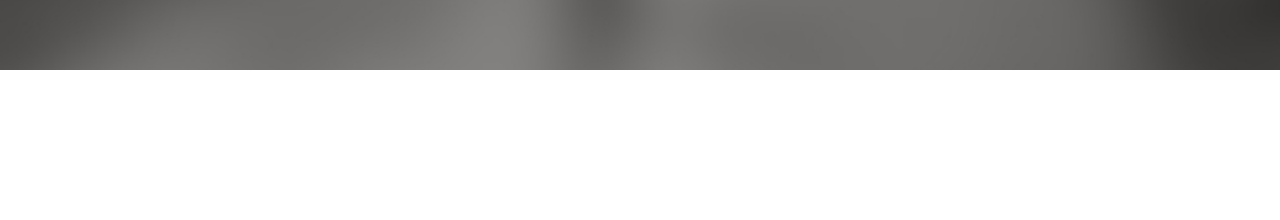
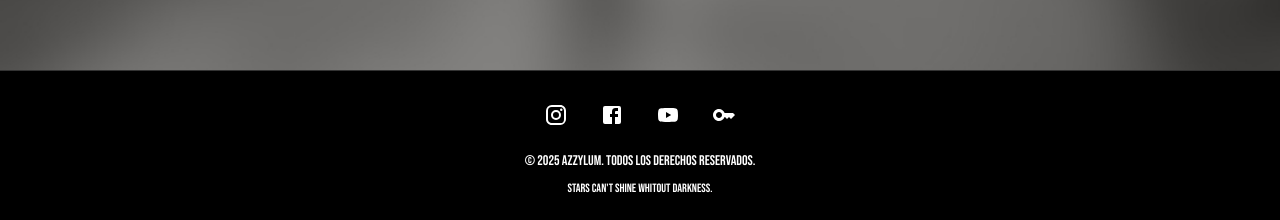
Before and after one commit to PapaDrago/Azzylvm, a React (Vite) app: page / in a window 1280 px wide. Shown: the part 2191-2411 px from the top of the page. Before the commit the page ends 2261 px from the top, so only its background shows below. Built offline with nearby package versions, Linux system fonts and the light colour scheme.

Commit message:
5 secrets

```diff
--- a/src/App.tsx
+++ b/src/App.tsx
@@ -4,6 +4,7 @@ import Home from "./pages/Home";
 import Images from "./pages/Images";
 import Video from "./pages/Video";
 import { SecretsProvider } from "./contexts/SecretsContext";
+import Footer from "./components/Footer";
 
 function App() {
   return (
@@ -13,6 +14,7 @@ function App() {
       <Video />
       <Images />
       <FloatingSocialButton />
+      <Footer />
     </SecretsProvider>
   );
 }
--- a/src/components/Footer.tsx
+++ b/src/components/Footer.tsx
@@ -0,0 +1,91 @@
+import React, { useState } from "react";
+import { Box, Container, Typography, Link, IconButton } from "@mui/material";
+import InstagramIcon from "@mui/icons-material/Instagram";
+import FacebookIcon from "@mui/icons-material/Facebook";
+import YouTubeIcon from "@mui/icons-material/YouTube";
+import KeyIcon from "@mui/icons-material/Key";
+import SecretModal from "../components/SecretModal";
+import secretImg from "../assets/Draws/10.png";
+import secretImg2 from "../assets/Draws/9.png";
+
+const Footer: React.FC = () => {
+  const [secretModalOpen, setSecretModalOpen] = useState(false);
+  const handleSecretOpen = () => setSecretModalOpen(true);
+  const handleSecretClose = () => setSecretModalOpen(false);
+
+  return (
+    <>
+      <Box
+        component="footer"
+        sx={{
+          backgroundColor: "black",
+          color: "white",
+          py: 3,
+          borderTop: "1px solid #333",
+        }}
+      >
+        <Container
+          sx={{
+            display: "flex",
+            flexDirection: "column",
+            alignItems: "center",
+            textAlign: "center",
+          }}
+        >
+          {/* Enlaces de redes sociales y el icono secreto */}
+          <Box sx={{ display: "flex", gap: 2, mb: 2 }}>
+            <IconButton
+              component={Link}
+              href="https://www.instagram.com/azzylvm.oficial/"
+              target="_blank"
+              sx={{ color: "white" }}
+            >
+              <InstagramIcon />
+            </IconButton>
+            <IconButton
+              component={Link}
+              href="https://www.facebook.com/Azzylvm.Oficial?locale=es_LA"
+              target="_blank"
+              sx={{ color: "white" }}
+            >
+              <FacebookIcon />
+            </IconButton>
+            <IconButton
+              component={Link}
+              href="https://www.youtube.com/@azzylumoficial4620"
+              target="_blank"
+              sx={{ color: "white" }}
+            >
+              <YouTubeIcon />
+            </IconButton>
+            {/* Nuevo icono para el quinto secreto */}
+            <IconButton onClick={handleSecretOpen} sx={{ color: "white" }}>
+              <KeyIcon />
+            </IconButton>
+          </Box>
+
+          {/* Información final */}
+          <Typography variant="body2" sx={{ mb: 1 }}>
+            © {new Date().getFullYear()} Azzylum. Todos los derechos reservados.
+          </Typography>
+          <Typography variant="caption" sx={{ fontStyle: "italic" }}>
+            Stars can't shine whitout darkness.
+          </Typography>
+        </Container>
+      </Box>
+
+      {/* Modal para el quinto secreto */}
+      <SecretModal
+        open={secretModalOpen}
+        onClose={handleSecretClose}
+        secretId={5}
+        imageURL={secretImg}
+        imageURL2={secretImg2}
+        spotifyURL="https://open.spotify.com/embed/track/4u39IY2QjY1utpNCCF4is0?utm_source=generator"
+        trackTitle="The Fifth Secret"
+      />
+    </>
+  );
+};
+
+export default Footer;
--- a/src/index.css
+++ b/src/index.css
@@ -15,11 +15,11 @@
 
 a {
   font-weight: 500;
-  color: #646cff;
+  color: #a49d41d0;
   text-decoration: inherit;
 }
 a:hover {
-  color: #535bf2;
+  color: #b49a6a;
 }
 
 body {
```
